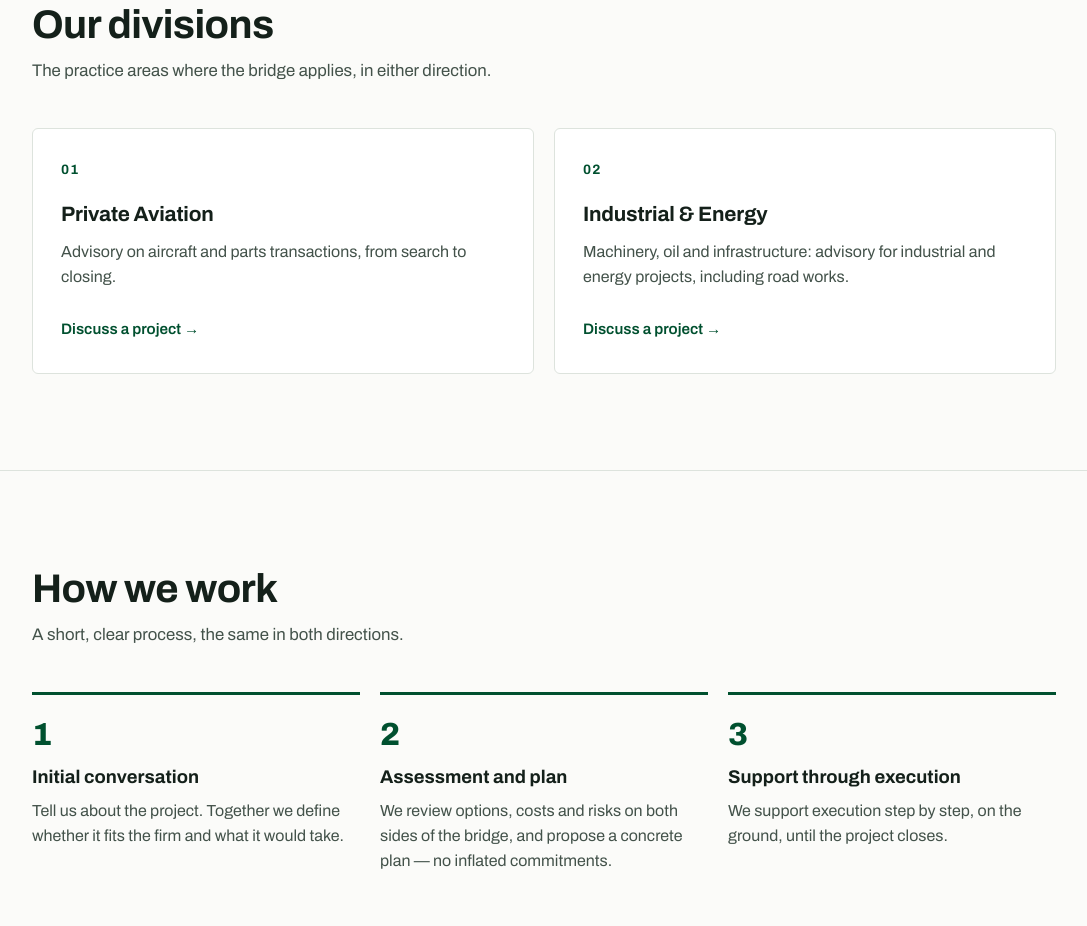
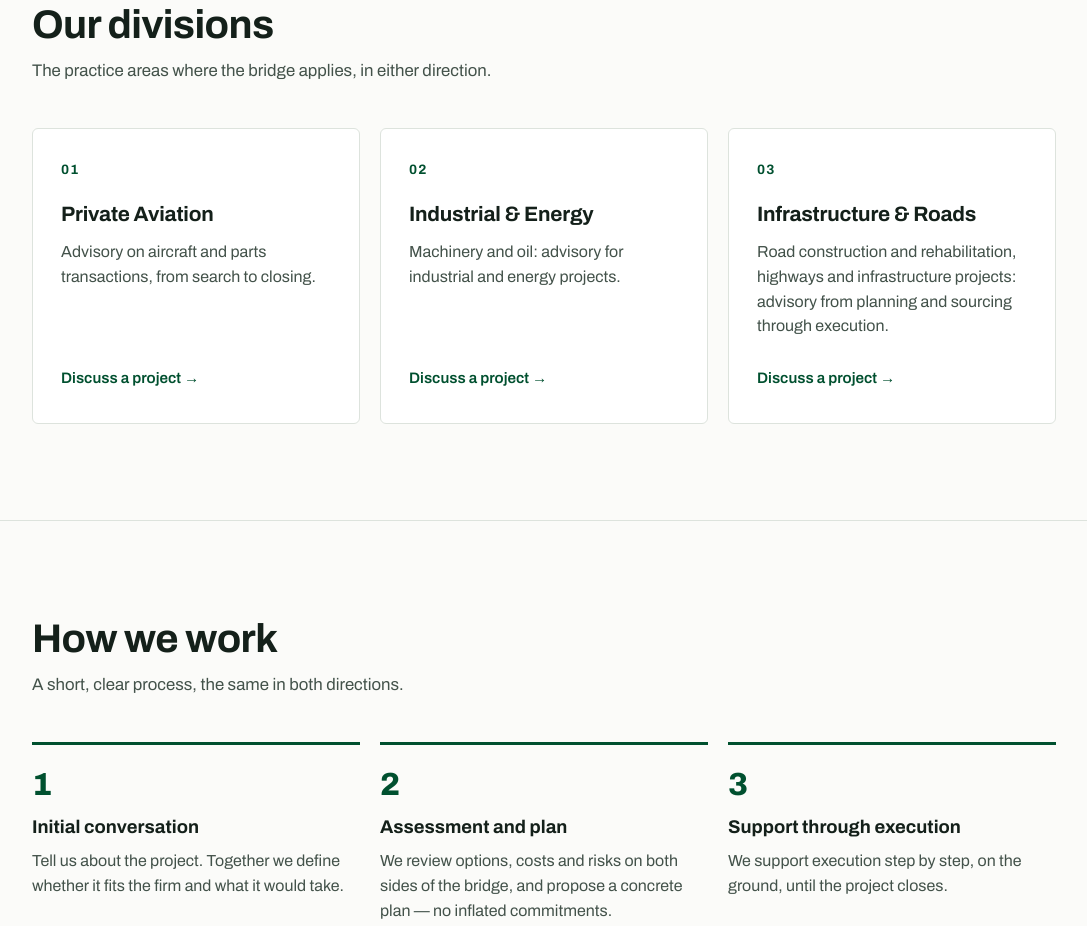
Before and after one commit to tonyverde-droid/yaroqconsulting, a plain HTML site: page index.html in a window 1280 px wide. Shown: the part 1800-2726 px from the top of the page, without its empty margins (96-1183 px from the left). Drawn offline with Linux system fonts and the light colour scheme.

Commit message:
Update index.html

```diff
--- a/index.html
+++ b/index.html
@@ -136,7 +136,9 @@
 
       /* Cards (directions + divisions) */
       .cards { display: grid; grid-template-columns: repeat(2, 1fr); gap: 20px; }
-      @media (max-width: 860px) { .cards { grid-template-columns: 1fr; } }
+      .cards-3 { grid-template-columns: repeat(3, 1fr); }
+      @media (max-width: 1020px) { .cards-3 { grid-template-columns: 1fr 1fr; } }
+      @media (max-width: 860px) { .cards { grid-template-columns: 1fr; } .cards-3 { grid-template-columns: 1fr; } }
       .card {
         background: var(--surface); border: 1px solid var(--line); border-radius: var(--radius);
         padding: 30px 28px 26px; display: flex; flex-direction: column;
@@ -303,7 +305,7 @@
             <h2 data-i18n="div.title">Our divisions</h2>
             <p data-i18n="div.sub">The practice areas where the bridge applies, in either direction.</p>
           </div>
-          <div class="cards">
+          <div class="cards cards-3">
             <article class="card">
               <span class="num">01</span>
               <h3 data-i18n="div1.name">Private Aviation</h3>
@@ -313,7 +315,13 @@
             <article class="card">
               <span class="num">02</span>
               <h3 data-i18n="div2.name">Industrial & Energy</h3>
-              <p data-i18n="div2.line">Machinery, oil and infrastructure: advisory for industrial and energy projects, including road works.</p>
+              <p data-i18n="div2.line">Machinery and oil: advisory for industrial and energy projects.</p>
+              <a href="#contacto"><span data-i18n="card.cta">Discuss a project</span> →</a>
+            </article>
+            <article class="card">
+              <span class="num">03</span>
+              <h3 data-i18n="div3.name">Infrastructure & Roads</h3>
+              <p data-i18n="div3.line">Road construction and rehabilitation, highways and infrastructure projects: advisory from planning and sourcing through execution.</p>
               <a href="#contacto"><span data-i18n="card.cta">Discuss a project</span> →</a>
             </article>
           </div>
@@ -431,7 +439,9 @@
           "div1.name": "Aviación Privada",
           "div1.line": "Asesoría en compra y venta de aeronaves y repuestos, de la búsqueda al cierre.",
           "div2.name": "Industrial y Energía",
-          "div2.line": "Maquinaria, petróleo e infraestructura: asesoría para proyectos industriales y de energía, incluidas obras viales.",
+          "div2.line": "Maquinaria y petróleo: asesoría para proyectos industriales y de energía.",
+          "div3.name": "Infraestructura y Carreteras",
+          "div3.line": "Construcción y rehabilitación de carreteras, autopistas y proyectos de infraestructura: asesoría desde la planificación y el suministro hasta la ejecución.",
           "how.title": "Cómo trabajamos",
           "how.sub": "Un proceso corto y claro, igual en las dos direcciones.",
           "how1.t": "Conversación inicial",
@@ -486,7 +496,9 @@
           "div1.name": "Private Aviation",
           "div1.line": "Advisory on aircraft and parts transactions, from search to closing.",
           "div2.name": "Industrial & Energy",
-          "div2.line": "Machinery, oil and infrastructure: advisory for industrial and energy projects, including road works.",
+          "div2.line": "Machinery and oil: advisory for industrial and energy projects.",
+          "div3.name": "Infrastructure & Roads",
+          "div3.line": "Road construction and rehabilitation, highways and infrastructure projects: advisory from planning and sourcing through execution.",
           "how.title": "How we work",
           "how.sub": "A short, clear process, the same in both directions.",
           "how1.t": "Initial conversation",
```
